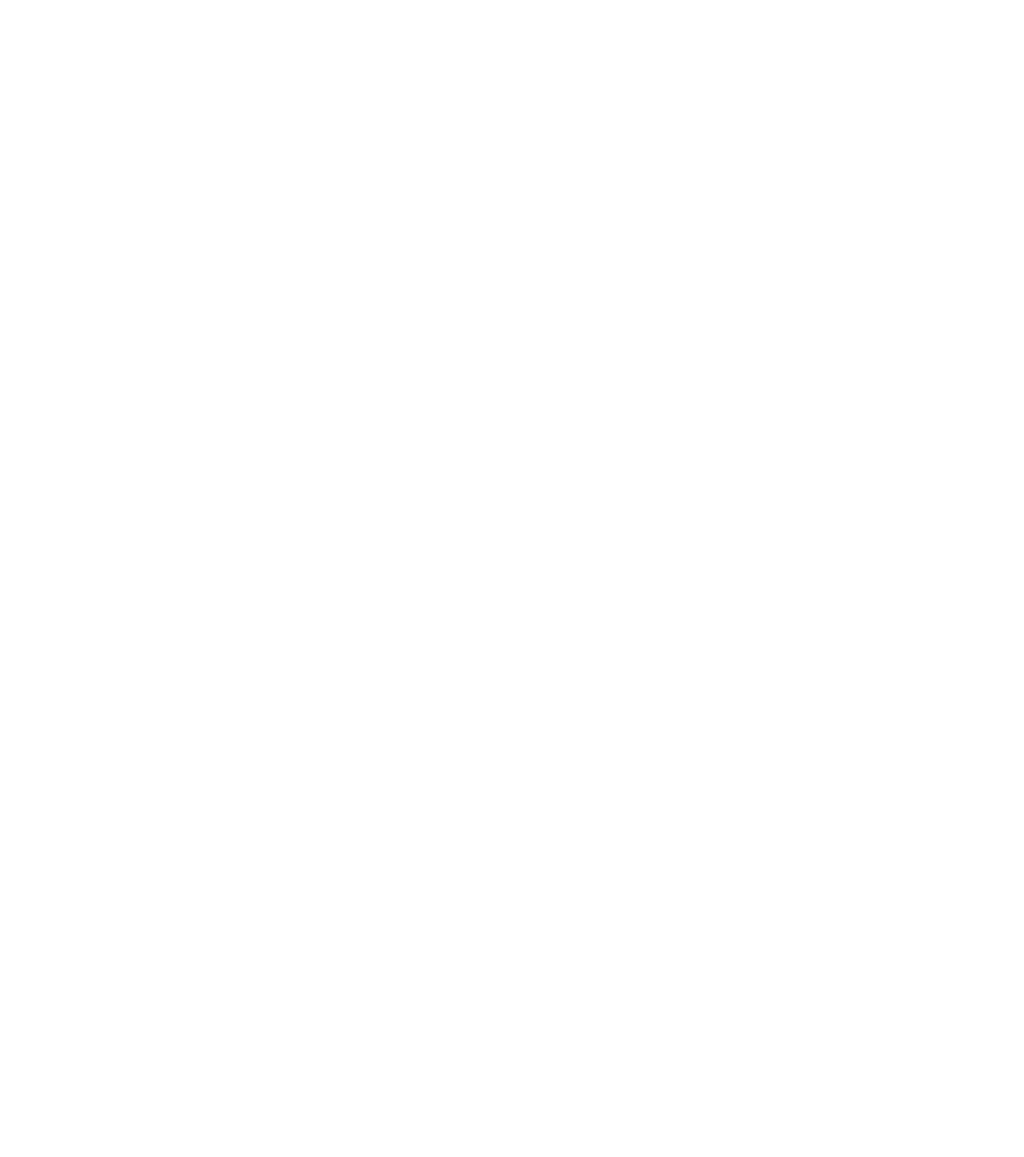
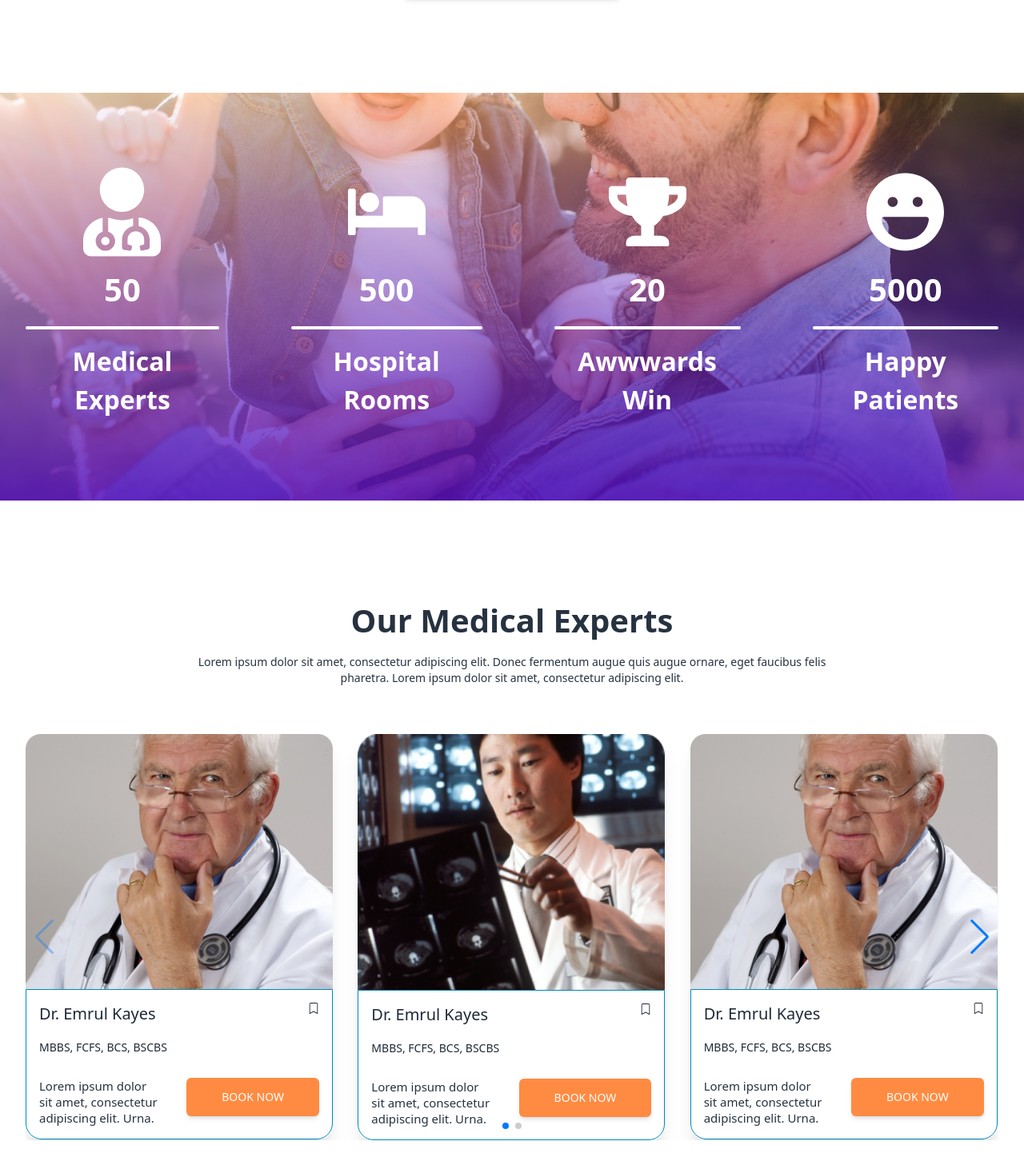
Before and after one commit to Robiul-Romjan/doctor-guide, a React (Vite) app: page / in a window 1280 px wide. Shown: the part 3483-4930 px from the top of the page at 80% size. Before the commit the page ends 3393 px from the top, so only its background shows below. Built offline with nearby package versions, Linux system fonts and the light colour scheme.

Commit message:
medical experts section complete

```diff
--- a/package.json
+++ b/package.json
@@ -14,7 +14,8 @@
     "react-dom": "^18.2.0",
     "react-icons": "^4.9.0",
     "react-router-dom": "^6.13.0",
-    "react-scroll": "^1.8.9"
+    "react-scroll": "^1.8.9",
+    "swiper": "^9.4.1"
   },
   "devDependencies": {
     "@types/react": "^18.0.37",
--- /dev/null
+++ b/src/pages/Home/Awards/Awards.css
@@ -0,0 +1,12 @@
+.bg-image{
+    background-image: url('../../../assets/images/bg-1.png');
+    width: 100%;
+    height: 510px;
+    background-repeat: no-repeat;
+    background-size: cover;
+    background-position: center;
+}
+
+.bg-gradient{
+    background-image: linear-gradient(180deg, rgba(0, 137, 186, 0) 0%, rgba(76, 7, 188, 0.83) 100%);
+}
--- /dev/null
+++ b/src/pages/Home/Awards/Awards.jsx
@@ -0,0 +1,38 @@
+import { FaBed, FaLaugh, FaTrophy, FaUserMd } from 'react-icons/fa';
+import './Awards.css'
+const Awards = () => {
+    return (
+        <div className='bg-image mt-[118px] bg-gradient-to-r from-cyan-500 to-blue-500'>
+            <div className="bg-gradient w-full h-[510px]">
+                <div className="my-container flex items-center justify-center gap-[90px] h-[500px] text-white">
+                    <div className="text-center">
+                        <span><FaUserMd className='h-[112px] mx-auto text-white w-[97px]'  /></span>
+                        <h4 className='text-[40px] font-bold mt-[11px]'>50</h4>
+                        <div className='h-1 bg-white rounded my-[16px]'></div>
+                        <h4 className='text-[32px] font-bold'>Medical Experts</h4>
+                    </div>
+                    <div className="text-center">
+                        <span><FaBed className='h-[112px] mx-auto text-white w-[97px]'  /></span>
+                        <h4 className='text-[40px] font-bold mt-[11px]'>500</h4>
+                        <div className='h-1 bg-white rounded my-[16px]'></div>
+                        <h4 className='text-[32px] font-bold'>Hospital Rooms</h4>
+                    </div>
+                    <div className="text-center">
+                        <span><FaTrophy className='h-[112px] mx-auto text-white w-[97px]'  /></span>
+                        <h4 className='text-[40px] font-bold mt-[11px]'>20</h4>
+                        <div className='h-1 bg-white rounded my-[16px]'></div>
+                        <h4 className='text-[32px] font-bold'>Awwwards Win</h4>
+                    </div>
+                    <div className="text-center">
+                        <span><FaLaugh className='h-[112px] mx-auto text-white w-[97px]'  /></span>
+                        <h4 className='text-[40px] font-bold mt-[11px]'>5000</h4>
+                        <div className='h-1 bg-white rounded my-[16px]'></div>
+                        <h4 className='text-[32px] font-bold'>Happy Patients</h4>
+                    </div>
+                </div>
+            </div>
+        </div>
+    );
+};
+
+export default Awards;
--- a/src/pages/Home/Home/Home.jsx
+++ b/src/pages/Home/Home/Home.jsx
@@ -1,5 +1,7 @@
+import Awards from "../Awards/Awards";
 import Banner from "../Banner/Banner";
 import MedicalCare from "../MedicalCare/MedicalCare";
+import MedicalExperts from "../MedicalExperts/MedicalExperts";
 import Schedule from "../Schedule/Schedule";
 import Solution from "../Solution/Solution";
 
@@ -8,11 +10,13 @@ import Solution from "../Solution/Solution";
 const Home = () => {
 
     return (
-        <div className="relative mt-[63px] my-container">
+        <div className="relative mt-[63px]">
             <Banner />
             <Solution />
             <Schedule />
             <MedicalCare />
+            <Awards />
+            <MedicalExperts />
         </div>
     );
 };
--- a/src/pages/Home/MedicalCare/MedicalCare.jsx
+++ b/src/pages/Home/MedicalCare/MedicalCare.jsx
@@ -10,14 +10,14 @@ import img7 from '../../../assets/images/image-4.png'
 const MedicalCare = () => {
 
     const data = [
-        {name: "Orthopedic Clinic", image: img },
-        {name: "Cardiac Surgery", image: img2 },
-        {name: "Cancer Screening", image: img3 },
-        {name: "Neurology", image: img4 },
-        {name: "Pediatric & Adult Audiology", image: img5 },
-        {name: "Neurology", image: img6 },
-        {name: "Hearing Tests & Aids", image: img1 },
-        {name: "Orthopedic Clinic", image: img7 },
+        { name: "Orthopedic Clinic", image: img },
+        { name: "Cardiac Surgery", image: img2 },
+        { name: "Cancer Screening", image: img3 },
+        { name: "Neurology", image: img4 },
+        { name: "Pediatric & Adult Audiology", image: img5 },
+        { name: "Neurology", image: img6 },
+        { name: "Hearing Tests & Aids", image: img1 },
+        { name: "Orthopedic Clinic", image: img7 },
     ];
 
     return (
@@ -27,11 +27,14 @@ const MedicalCare = () => {
                 <p className="text-sm text-[#273240] font-medium">Services We Provide</p>
                 <div className='grid md:grid-cols-3 lg:grid-cols-4 gap-[30px] mt-[70px]'>
                     {
-                        data.map((service, i) => <div className='text-center text-white' key={i}>
+                        data.map((service, i) => <div className='text-white' key={i}>
                             <img className='h-[227px]' src={service.image} alt="" />
                             <p className='bg-[#6E27E0] py-[12px] text-[20px] font-medium'>{service.name}</p>
                         </div>)
                     }
+                </div>
+                <div className='mt-[40px]'>
+                    <button className="btn">LOAD MORE DEPARTMENTS</button>
                 </div>
             </div>
         </div>
--- /dev/null
+++ b/src/pages/Home/MedicalExperts/MedicalExperts.jsx
@@ -0,0 +1,104 @@
+import { Swiper, SwiperSlide } from "swiper/react";
+import "swiper/css";
+import "swiper/css/pagination";
+import { Navigation } from "swiper";
+import { Pagination } from "swiper";
+import "swiper/css";
+import "swiper/css/navigation";
+import doctor1 from '../../../assets/images/doctor-5.png'
+import doctor2 from '../../../assets/images/image-5.png'
+import { BsBookmark } from "react-icons/bs";
+
+const MedicalExperts = () => {
+    return (
+        <div className="my-container mt-[120px]">
+            <div className="text-center">
+                <h2 className="text-[#273240] text-[40px] font-bold">Our Medical Experts
+                </h2>
+                <p className="text-sm text-[#273240] font-medium md:w-2/3 mx-auto mt-3">Lorem ipsum dolor sit amet, consectetur adipiscing elit. Donec fermentum augue quis augue ornare, eget faucibus felis pharetra. Lorem ipsum dolor sit amet, consectetur adipiscing elit.</p>
+            </div>
+            <div className="mt-[60px] mb-36">
+                <Swiper
+                    modules={[Navigation, Pagination]}
+                    navigation={true}
+                    slidesPerView={3}
+                    spaceBetween={30}
+                    pagination={{
+                        clickable: true,
+                    }}
+                    scrollbar={{ draggable: true }}
+                    // modules={[Pagination]}
+                    className="mySwiper"
+                >
+                    <SwiperSlide>
+                        <div className="card card-compact w-96 bg-base-100 shadow-xl">
+                            <figure><img src={doctor1} alt="Shoes" /></figure>
+                            <div className="card-body border border-[#0089BA] rounded-b-[20px]">
+                                <div className="flex justify-between">
+                                    <h4 className="text-xl font-medium">Dr. Emrul Kayes</h4>
+                                    <span><BsBookmark /></span>
+                                </div>
+                                <p className="text-sm mt-[10px] mb-5">MBBS, FCFS, BCS, BSCBS</p>
+                                <div className="flex justify-between gap-8">
+                                    <p className="text-[15px] text-[#273240]">Lorem ipsum dolor sit amet, consectetur adipiscing elit. Urna.</p>
+                                    <button className="btn hover:bg-[#0089BA]">Book Now</button>
+                                </div>
+                            </div>
+                        </div>
+                    </SwiperSlide>
+                    <SwiperSlide>
+                        <div className="card card-compact w-96 bg-base-100 shadow-xl">
+                            <figure><img className="w-full h-[320px]" src={doctor2} alt="Shoes" /></figure>
+                            <div className="card-body border border-[#0089BA] rounded-b-[20px]">
+                                <div className="flex justify-between">
+                                    <h4 className="text-xl font-medium">Dr. Emrul Kayes</h4>
+                                    <span><BsBookmark /></span>
+                                </div>
+                                <p className="text-sm mt-[10px] mb-5">MBBS, FCFS, BCS, BSCBS</p>
+                                <div className="flex justify-between gap-8">
+                                    <p className="text-[15px] text-[#273240]">Lorem ipsum dolor sit amet, consectetur adipiscing elit. Urna.</p>
+                                    <button className="btn hover:bg-[#0089BA]">Book Now</button>
+                                </div>
+                            </div>
+                        </div>
+                    </SwiperSlide>
+                    <SwiperSlide>
+                        <div className="card card-compact w-96 bg-base-100 shadow-xl">
+                            <figure><img src={doctor1} alt="Shoes" /></figure>
+                            <div className="card-body border border-[#0089BA] rounded-b-[20px]">
+                                <div className="flex justify-between">
+                                    <h4 className="text-xl font-medium">Dr. Emrul Kayes</h4>
+                                    <span><BsBookmark /></span>
+                                </div>
+                                <p className="text-sm mt-[10px] mb-5">MBBS, FCFS, BCS, BSCBS</p>
+                                <div className="flex justify-between gap-8">
+                                    <p className="text-[15px] text-[#273240]">Lorem ipsum dolor sit amet, consectetur adipiscing elit. Urna.</p>
+                                    <button className="btn hover:bg-[#0089BA]">Book Now</button>
+                                </div>
+                            </div>
+                        </div>
+                    </SwiperSlide>
+                    <SwiperSlide>
+                        <div className="card card-compact w-96 bg-base-100 shadow-xl">
+                            <figure><img src={doctor1} alt="Shoes" /></figure>
+                            <div className="card-body border border-[#0089BA] rounded-b-[20px]">
+                                <div className="flex justify-between">
+                                    <h4 className="text-xl font-medium">Dr. Emrul Kayes</h4>
+                                    <span><BsBookmark /></span>
+                                </div>
+                                <p className="text-sm mt-[10px] mb-5">MBBS, FCFS, BCS, BSCBS</p>
+                                <div className="flex justify-between gap-8">
+                                    <p className="text-[15px] text-[#273240]">Lorem ipsum dolor sit amet, consectetur adipiscing elit. Urna.</p>
+                                    <button className="btn hover:bg-[#0089BA]">Book Now</button>
+                                </div>
+                            </div>
+                        </div>
+                    </SwiperSlide>
+
+                </Swiper>
+            </div>
+        </div>
+    );
+};
+
+export default MedicalExperts;
```
Also changed, not shown: 1 other file (tests, documents, lock files or other folders).
